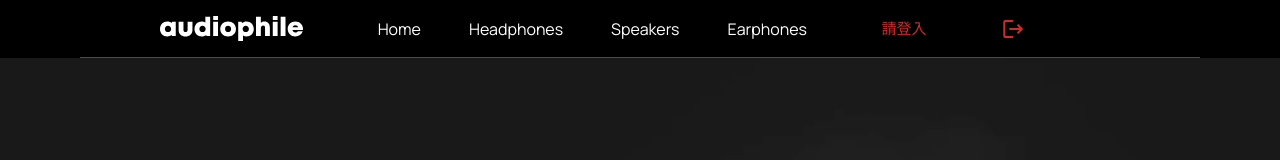
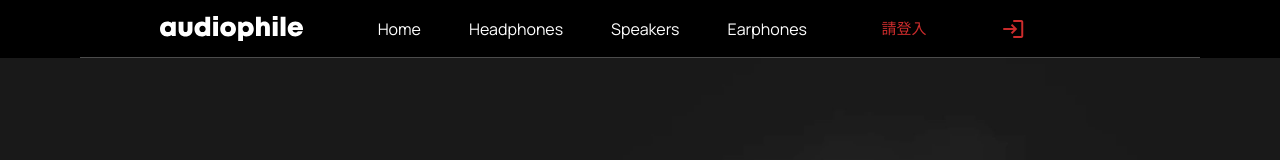
Before and after one commit to sunpochin/pf-audiophile, a Vue app: page / in a window 1280 px wide. Shown: the top 160 px of the page. Built offline with nearby package versions, Linux system fonts and the light colour scheme; no server answers; some icons are missing.

Commit message:
fix: correct loggedin

```diff
--- a/src/components/NavBar.vue
+++ b/src/components/NavBar.vue
@@ -32,7 +32,7 @@
         <p class="userName">{{ userData.userName }}</p>
 
         <v-icon class="loginLogout" @click="loginLogout">
-          {{ loggedin ? "mdi-login" : "mdi-logout" }}
+          {{ loggedin ? "mdi-logout" : "mdi-login" }}
         </v-icon>
         <!-- <v-icon size="20" color="#020202">
           <PersonSharp @click="ToggleCart()" />
@@ -51,7 +51,7 @@ import { Cart, PersonSharp } from "@vicons/ionicons5";
 import CartComp from "@/components/CartComp.vue";
 import { useCartStore } from "@/store/cart";
 import { useAuthStore } from "@/store/auth";
-import { ref, computed, onMounted } from "vue";
+import { ref, computed, onMounted, watch } from "vue";
 import { useRouter } from "vue-router";
 const router = useRouter();
 const cartStore = useCartStore();
@@ -69,6 +69,17 @@ const renderFormData = () => {
   loggedin.value = authStore.getLoggedin();
 };
 onMounted(renderFormData);
+
+// const loggedin = computed(() => authStore.getLoggedin());
+watch(
+  () => authStore.getLoggedin(),
+  (newCode, oldCode) => {
+    console.log("newCode: ", newCode, "oldCode: ", oldCode);
+    if (newCode !== oldCode) {
+      loggedin.value = newCode;
+    }
+  }
+);
 
 const computedUserName = computed(() => authStore.getUserName());
 
```
